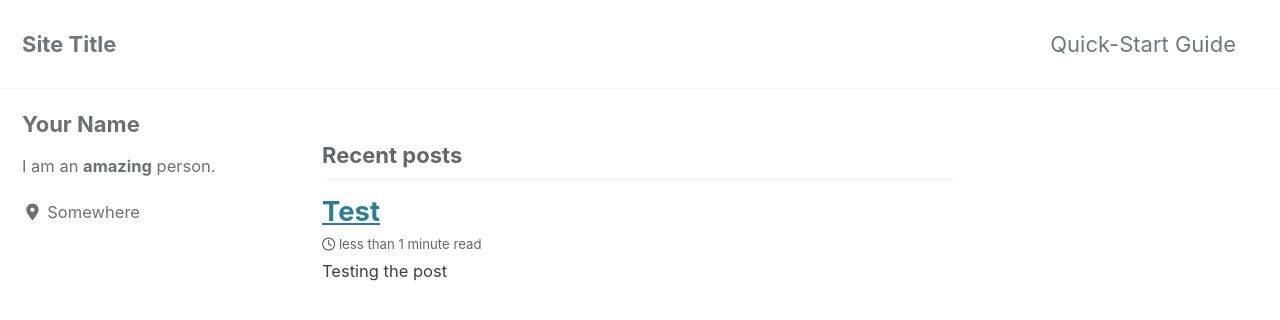
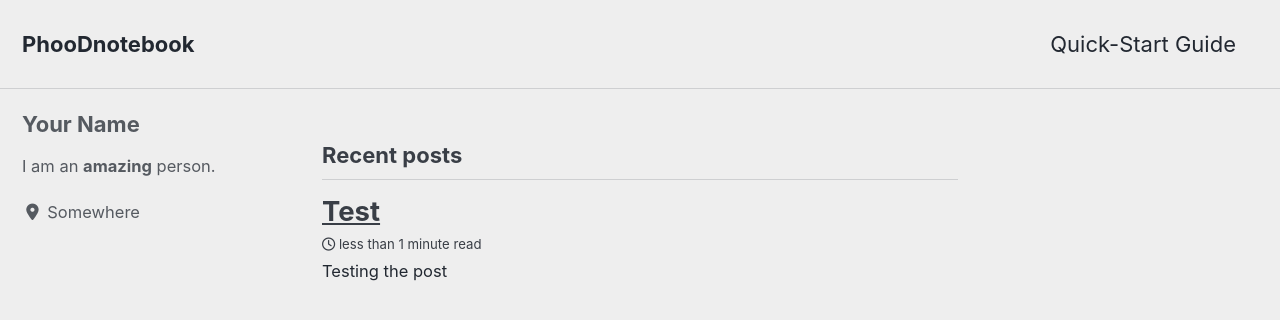
Before and after one commit to phoodnotebook/phoodnotebook.github.io, a Jekyll site: the page built from index.html, in a window 1280 px wide and 900 px high. Shown: the top 320 px of the window. Built offline with Jekyll 4.4.1, drawn with Linux system fonts in a browser that asks for light colours; cached includes are drawn as plain includes; nearby versions of some CDN libraries; the list of posts is cut into pages by our own code.

Commit message:
Update _config.yml

```diff
--- a/_config.yml
+++ b/_config.yml
@@ -12,11 +12,11 @@
 
 theme                  : "minimal-mistakes-jekyll"
 # remote_theme           : "mmistakes/minimal-mistakes"
-minimal_mistakes_skin    : "default" # "air", "aqua", "contrast", "dark", "dirt", "neon", "mint", "plum", "sunrise"
+minimal_mistakes_skin    : "air" # "air", "aqua", "contrast", "dark", "dirt", "neon", "mint", "plum", "sunrise"
 
 # Site Settings
 locale                   : "en-US"
-title                    : "Site Title"
+title                    : "PhooDnotebook"
 title_separator          : "-"
 subtitle                 : # site tagline that appears below site title in masthead
 name                     : "Your Name"
```
